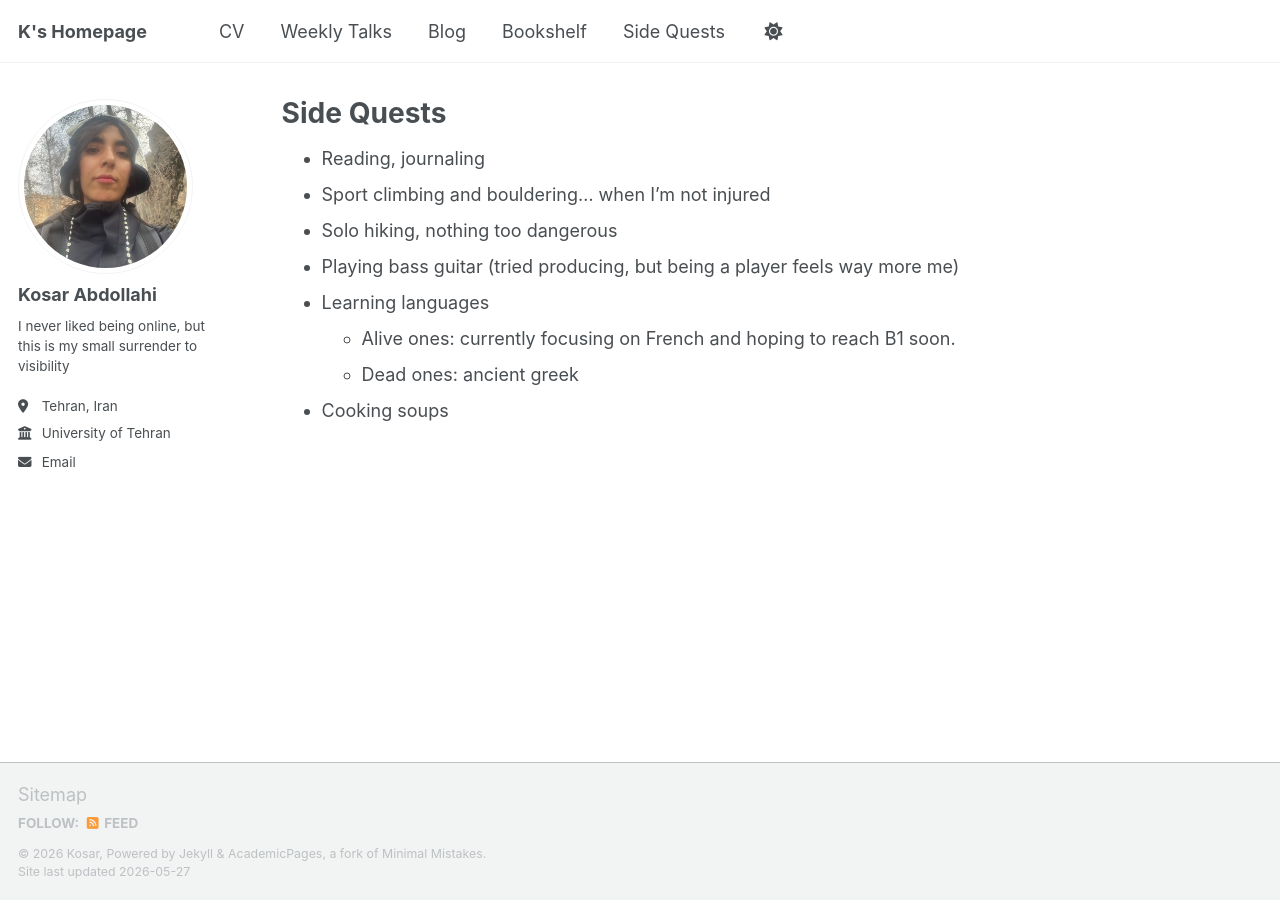
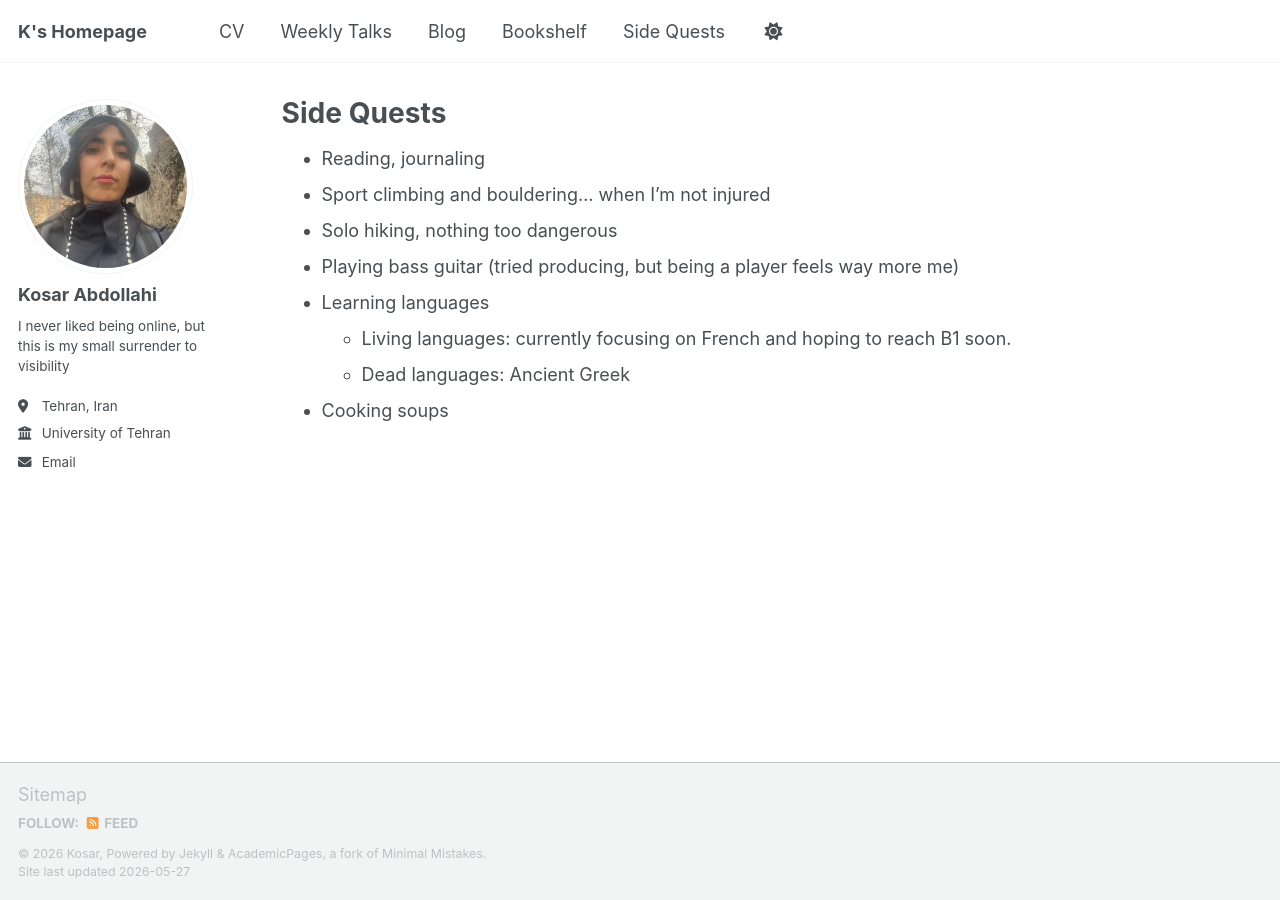
Before and after one commit to kabdollahi/kabdollahi.github.io, a Jekyll site: the page built from _pages/sidequests.md, in a window 1280 px wide. Built offline with Jekyll 4.4.1, drawn with Linux system fonts in a browser that asks for light colours; a script that is not in the unit is left out.

Commit message:
Update sidequests.md

```diff
--- a/_pages/sidequests.md
+++ b/_pages/sidequests.md
@@ -10,6 +10,6 @@ author_profile: true
 - Solo hiking, nothing too dangerous
 - Playing bass guitar (tried producing, but being a player feels way more me)
 - Learning languages
-  - Alive ones: currently focusing on French and hoping to reach B1 soon.
-  - Dead ones: ancient greek
+  - Living languages: currently focusing on French and hoping to reach B1 soon.
+  - Dead languages: Ancient Greek
 - Cooking soups
```
